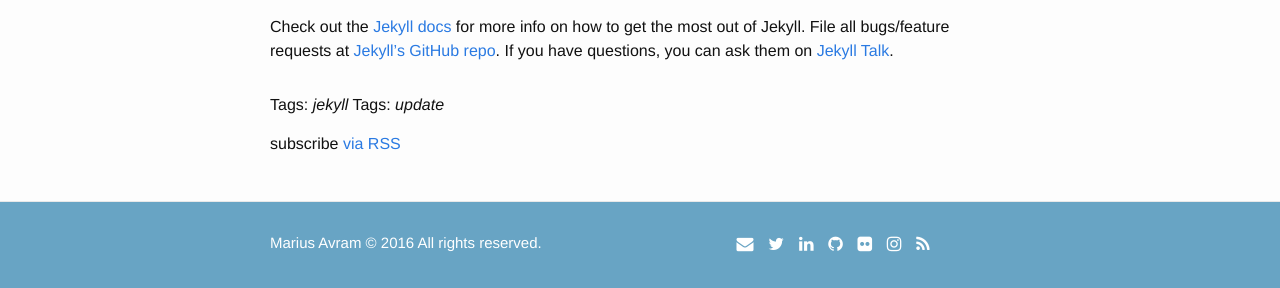
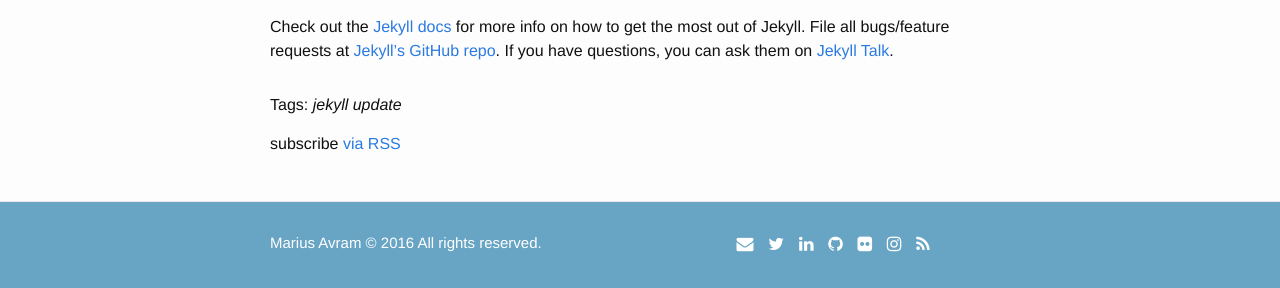
Before and after one commit to mariusavram91/mariusavram, a Jekyll site: the page built from _posts/2016-08-29-welcome-to-jekyll.markdown, in a window 1280 px wide. Shown: the part 595-883 px from the top of the page. Built offline with Jekyll 4.4.1, drawn with Linux system fonts in a browser that asks for light colours; nearby versions of some CDN libraries.

Commit message:
Fix tags line for a blog post

```diff
--- a/_layouts/post.html
+++ b/_layouts/post.html
@@ -14,8 +14,9 @@
   </div>
 
   <p class="tags">
+    Tags:
     {% for tag in page.categories %}
-      Tags: <em>{{ tag }}</em>
+      <em>{{ tag }}</em>
     {% endfor %}
   </p>
 
```
